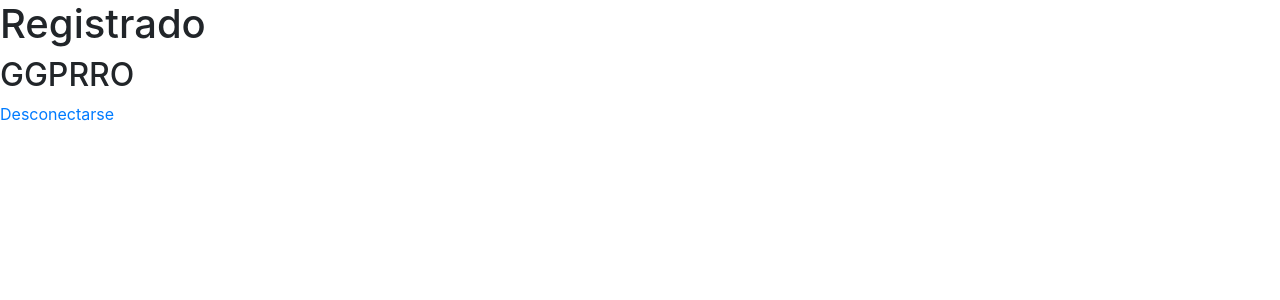
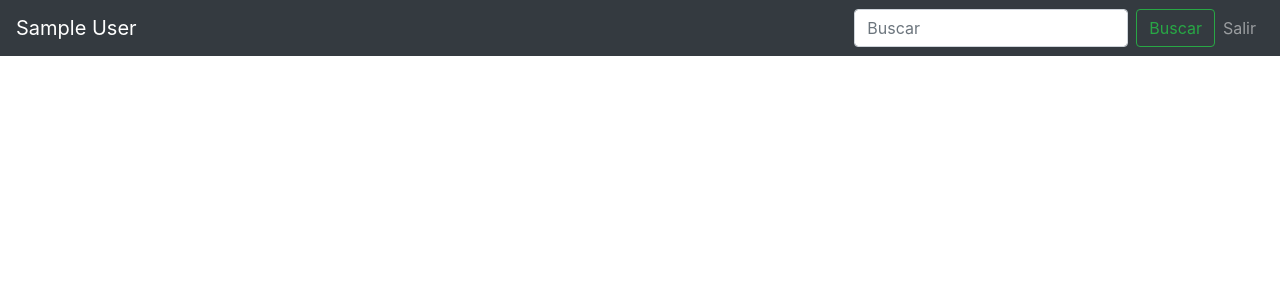
Before and after one commit to Mizzael/Acuaponia_CI, a CodeIgniter app: page /Acuaponia/index.php/estado/Capturas in a window 1280 px wide. Shown: the top 300 px of the page. Run offline with CodeIgniter, Linux system fonts and the light colour scheme; the visitor is signed in with stand-in values (Sample User, id 1); some libraries are stand-ins or nearby versions.

Commit message:
Agregando nuevo campo al registro, 'Telefono' tambien validado para evitar repeticiones en la Base de Datos. Iniciando Prueba 1 para graficar datos.

```diff
--- a/application/models/mod_usuario.php
+++ b/application/models/mod_usuario.php
@@ -8,12 +8,12 @@
         }
 
         function insertar($data){
-
             //Verificar que no exista otro correo
             $correoDuplicado=$this->db->get_where('usuarios',array('us_correo'=>$data['us_correo']));
             $NumSerDuplicado=$this->db->get_where('usuarios',array('num_ser'=>$data['num_ser']));
+            $TelefonoDuplicado=$this->db->get_where('usuarios',array('us_tel'=>$data['us_tel']));
 
-            if($correoDuplicado->num_rows()>0||$NumSerDuplicado->num_rows()>0){
+            if($correoDuplicado->num_rows()>0||$NumSerDuplicado->num_rows()>0||$TelefonoDuplicado->num_rows()>0){
                 $data['titulo']='Registro';
                 $this->load->view('Usuario/Register',$data);
 
--- a/application/views/Estado/Status.php
+++ b/application/views/Estado/Status.php
@@ -12,7 +12,25 @@
     <title> <?php  echo $titulo ?> | Gaia-System</title>
 </head>
 <body>
-
-    <h1>Registrado</h1>
-    <h2>GGPRRO</h2>
-    <a href="<?php echo base_url(); ?>Usuario/Logout">Desconectarse</a>
+<header>
+  <nav class="navbar navbar-expand-md navbar-dark fixed-top bg-dark mb-4">
+    <a href="" class="navbar-brand">
+        <?php echo($this->session->userdata('user')['nombre']); ?>
+    </a>
+    <div class="collapse navbar-collapse mr-auto" id="navbarCollapse">
+      <ul class="navbar-nav mr-auto">
+      </ul>
+      <form class="form-inline mt-2 mt-md-0">
+        <input class="form-control mr-sm-2" type="text" placeholder="Buscar" aria-label="Search">
+        <button class="btn btn-outline-success my-2 my-sm-0" type="submit">Buscar</button>
+      </form>
+      <div>
+        <ul class="navbar-nav mr-auto">
+            <li class="nav-item">
+                <a class="nav-link" href="<?php echo base_url(); ?>Usuario/Logout">Salir</a>
+            </li>
+        </ul>
+    </div>
+    </div>
+  </nav>
+</header>
```
Also changed, not shown: application/controllers/Usuario.php (+4 -3 lines), application/views/Usuario/Register.php (+10 -5 lines).
